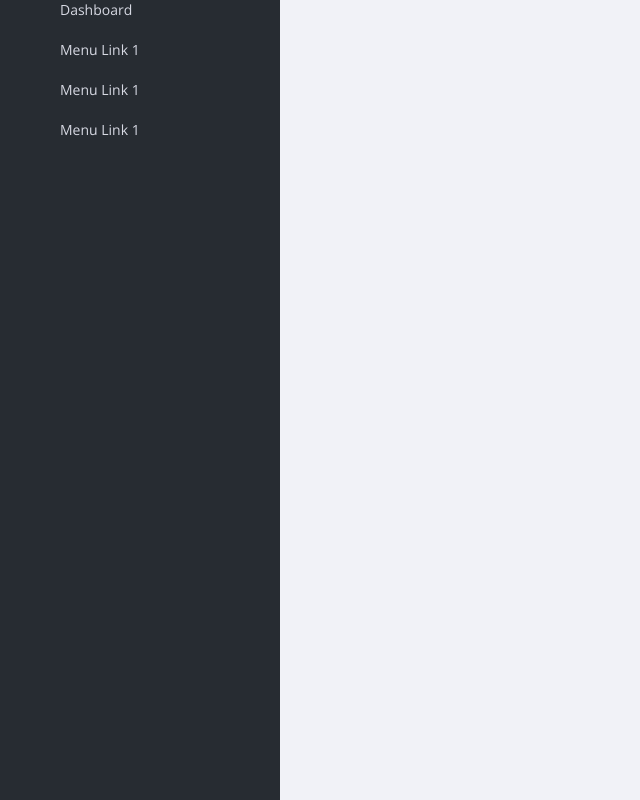
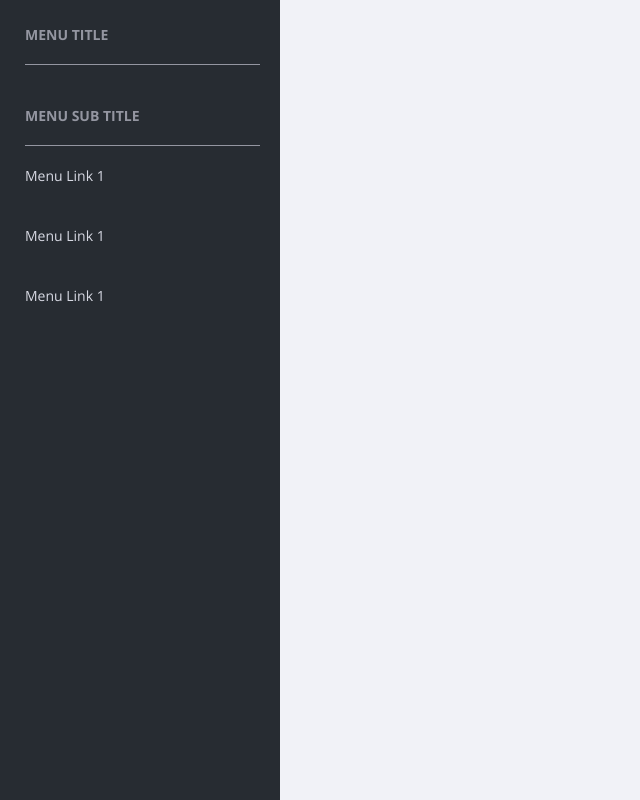
Before and after one commit to jonocr/react-ticket-tracker, a React (Create React App) app: page / in a window 1280 px wide. Shown: the whole page, without its empty margins (0-640 px from the left). Built offline with nearby package versions, Linux system fonts and the light colour scheme.

Commit message:
Menu styling

```diff
--- a/src/App.js
+++ b/src/App.js
@@ -14,7 +14,12 @@
           <div className="container">
             <ul>
               <li>
-                <a href="#">Dashboard</a>
+                <a href="#">Menu Title</a>
+              </li>
+            </ul>
+            <ul>
+              <li>
+                <a href="#">Menu Sub Title</a>
               </li>
               <li>
                 <a href="#">Menu Link 1</a>
--- a/src/scss/base/_variables.scss
+++ b/src/scss/base/_variables.scss
@@ -73,6 +73,10 @@
 /// @type Color
 $menu-gray-text: #d7d9e3;
 
+/// Menu gray title text
+/// @type Color
+$menu-gray-title-text: #9496a1;
+
 
 
 
--- a/src/scss/layout/_sidemenu.scss
+++ b/src/scss/layout/_sidemenu.scss
@@ -2,12 +2,28 @@
 // This file contains all styles related to the side menu of the site/application.
 // -----------------------------------------------------------------------------
 
-.side-menu{
+.side-menu {
   background-color: $super-dark-grey;
-    font-family: 'Open Sans';
+  font-family: "Open Sans";
   font-size: 14px;
   max-width: 280px;
   height: 100%;
+
+  ul {
+    padding-top: 5px;
+    padding-left: 5px;
+  }
+
+  li:first-child {
+    border-bottom: 1px solid;
+    text-transform: uppercase;
+    font-weight: bold;
+    color: $menu-gray-title-text;
+    a {
+      color: $menu-gray-title-text;
+    }
+  }
+
   a {
     color: $menu-gray-text;
   }
@@ -15,5 +31,6 @@
   li {
     display: block;
     height: 40px;
+    margin-top: 20px;
   }
 }
```
Also changed, not shown: src/main.css. Lines whose indentation alone changed are shown as unchanged.
